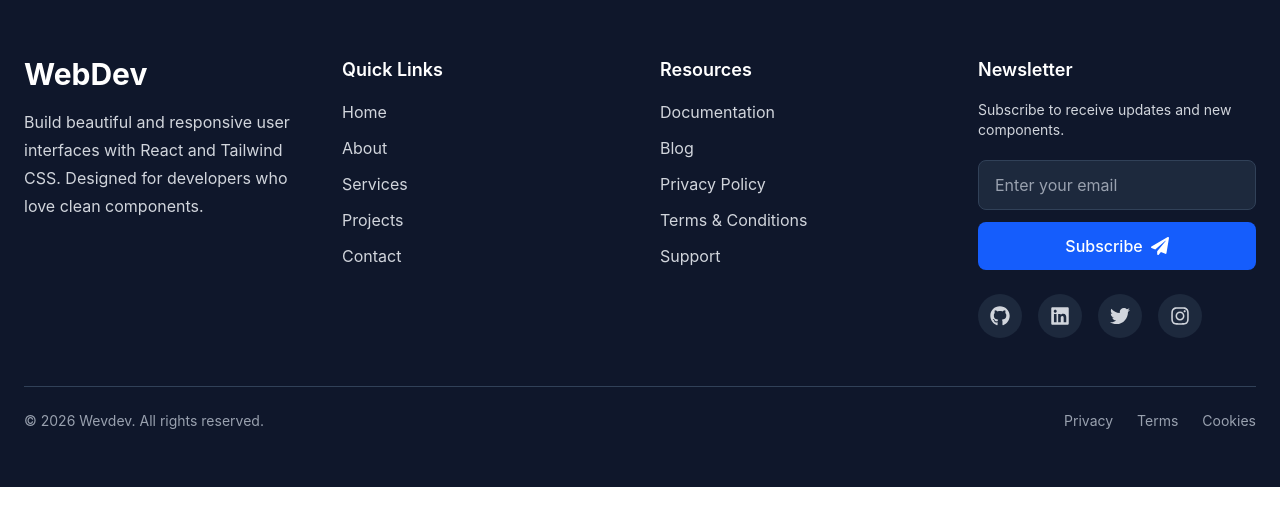
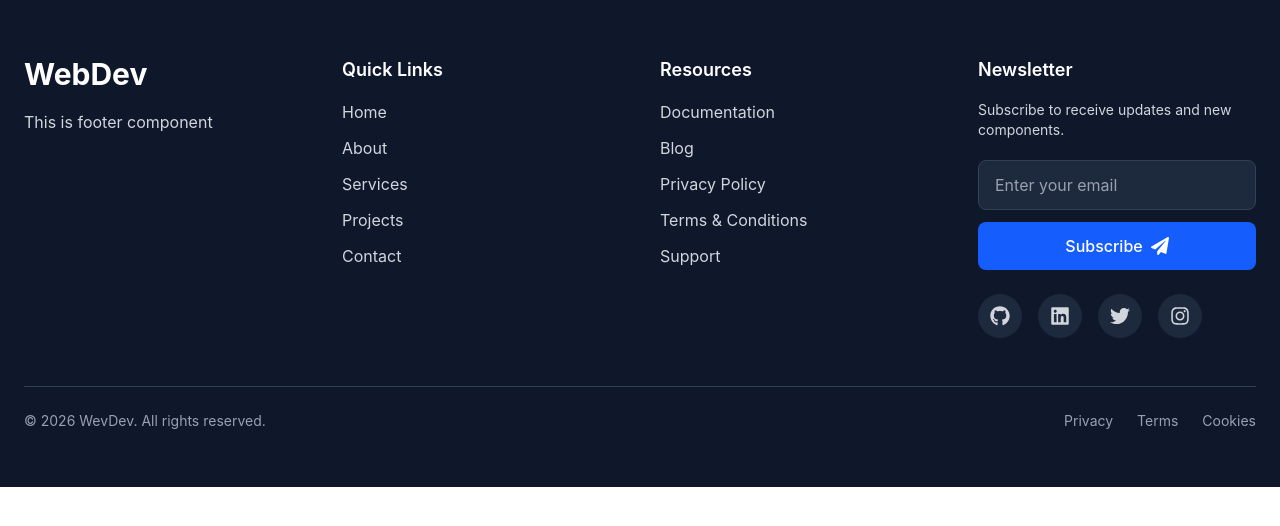
Before and after one commit to webdev-vivek/web-ui-components, a React (Vite) app in the folder web-components/: page / in a window 1280 px wide. Shown: the top 526 px of the page. Built offline with nearby package versions, Linux system fonts and the light colour scheme.

Commit message:
Updated Footer

```diff
--- a/web-components/src/components/Footer.jsx
+++ b/web-components/src/components/Footer.jsx
@@ -34,9 +34,7 @@ const Footer = () => {
             </h2>
 
             <p className="mt-4 leading-7">
-              Build beautiful and responsive user interfaces
-              with React and Tailwind CSS. Designed for
-              developers who love clean components.
+              This is footer component
             </p>
           </div>
 
@@ -143,7 +141,7 @@ const Footer = () => {
         <div className="mt-12 border-t border-slate-700 pt-6">
           <div className="flex flex-col items-center justify-between gap-4 text-sm text-gray-400 md:flex-row">
             <p>
-              © {new Date().getFullYear()} Wevdev. All rights
+              © {new Date().getFullYear()} WevDev. All rights
               reserved.
             </p>
 
```
